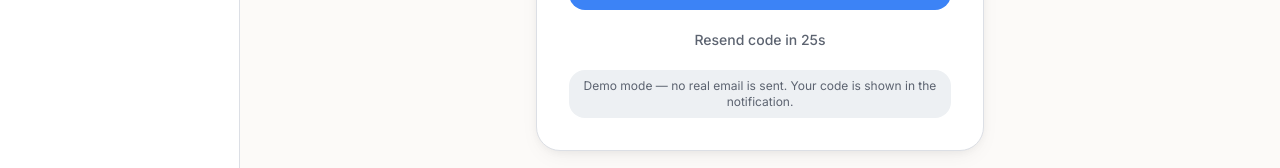
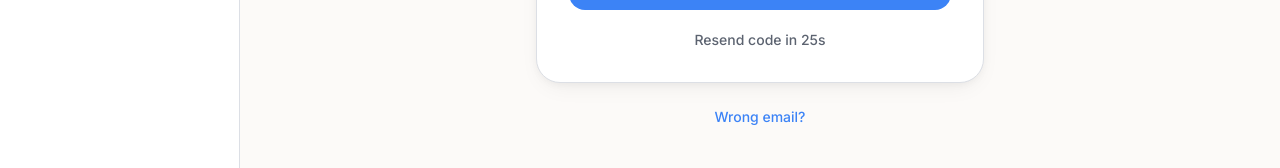
Before and after one commit to HasanNiju/Pathok, a Next.js app: page /otp in a window 1280 px wide. Shown: the part 510-678 px from the top of the page. Built offline with nearby package versions, Linux system fonts and the light colour scheme; no server answers.

Commit message:
Supabase Database Connected

```diff
--- a/src/app/login/page.tsx
+++ b/src/app/login/page.tsx
@@ -55,10 +55,10 @@ export default function LoginPage() {
       router.push(authUser.role === "admin" ? "/admin" : "/account");
     } catch (error) {
       if (error instanceof AuthError && error.code === "email_not_verified") {
-        const otp = await requestOtp(form.email, "signup");
+        await requestOtp(form.email, "signup");
         addToast({
           title: t("auth.errors.emailNotVerified"),
-          description: `Demo code: ${otp}`,
+          description: "We emailed you a verification code.",
           variant: "warning",
         });
         router.push(`/otp?purpose=signup&email=${encodeURIComponent(form.email)}`);
@@ -120,8 +120,6 @@ export default function LoginPage() {
         <Button type="submit" size="lg" isLoading={isSubmitting} className="mt-2 w-full">
           {t("auth.login.submit")}
         </Button>
-
-        <p className="text-center text-xs text-muted-foreground">{t("auth.login.demoAccounts")}</p>
       </form>
     </AuthShell>
   );
--- a/src/app/otp/page.tsx
+++ b/src/app/otp/page.tsx
@@ -105,10 +105,6 @@ function OtpPageContent() {
         >
           {cooldown > 0 ? t("auth.otp.resendIn").replace("{seconds}", String(cooldown)) : t("auth.otp.resend")}
         </button>
-
-        <p className="rounded-lg bg-secondary px-3 py-2 text-center text-xs text-muted-foreground">
-          {t("auth.otp.demoHint")}
-        </p>
       </div>
     </AuthShell>
   );
```
